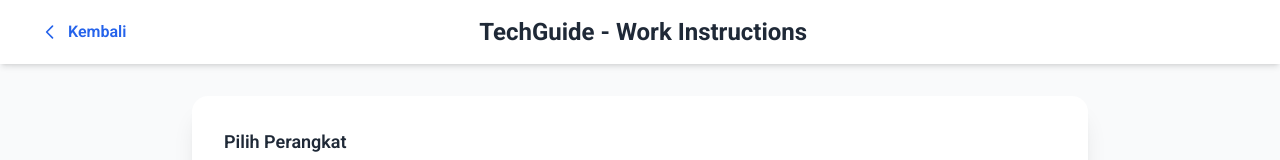
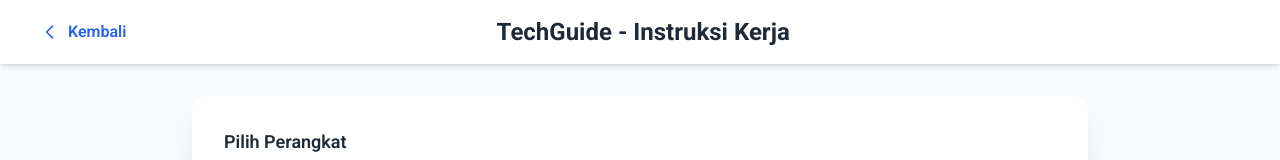
Before and after one commit to teamitmivhs/work-order, a website: page src/techguide.html in a window 1280 px wide. Shown: the top 160 px of the page. Drawn offline with nearby package versions, Linux system fonts and the light colour scheme.

Commit message:
fixed bugs

```diff
--- a/src/techguide.html
+++ b/src/techguide.html
@@ -35,7 +35,7 @@
                     Kembali
                 </a>
             </div>
-            <h1 class="text-2xl font-bold text-gray-800">TechGuide - Work Instructions</h1>
+            <h1 class="text-2xl font-bold text-gray-800">TechGuide - Instruksi Kerja</h1>
             <div class="w-20"></div>
         </div>
     </nav>
```
